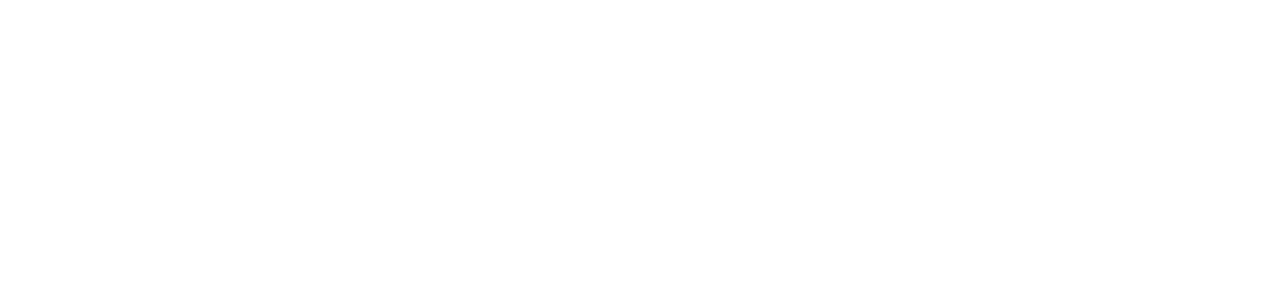
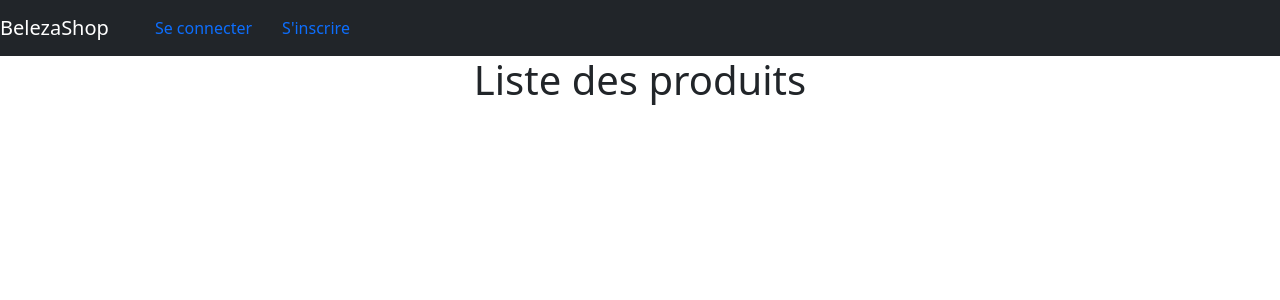
Before and after one commit to Emmageo3/ecommerce-react-laravel, a React (Create React App) app in the folder ecomm-dashboard/: page /list in a window 1280 px wide. Before the commit this address had no page. Shown: the top 300 px of the page. Built offline with nearby package versions, Linux system fonts and the light colour scheme.

Commit message:
product list

```diff
--- a/ecomm-dashboard/src/App.js
+++ b/ecomm-dashboard/src/App.js
@@ -6,6 +6,7 @@
 import AddProduct from './AddProduct';
 import UpdateProduct from './UpdateProduct';
 import Protected from './Protected';
+import ProductList from './ProductList';
 
 function App() {
   return (
@@ -17,6 +18,7 @@
           <Route path="/register" element={<Register />}/>
           <Route path="/add" element={<AddProduct />}/>
           <Route path="/update" element={<UpdateProduct />}/>
+          <Route path="/list" element={<ProductList />}/>
         </Routes>
       </BrowserRouter>
     </div>
--- /dev/null
+++ b/ecomm-dashboard/src/ProductList.js
@@ -0,0 +1,13 @@
+import Header from './Header'
+
+function ProductList()
+{
+    return (
+        <div>
+            <Header />
+            <h1>Liste des produits</h1>
+        </div>
+    )
+}
+
+export default ProductList;
```
Also changed, not shown: 1 other file (tests, documents, lock files or other folders).
